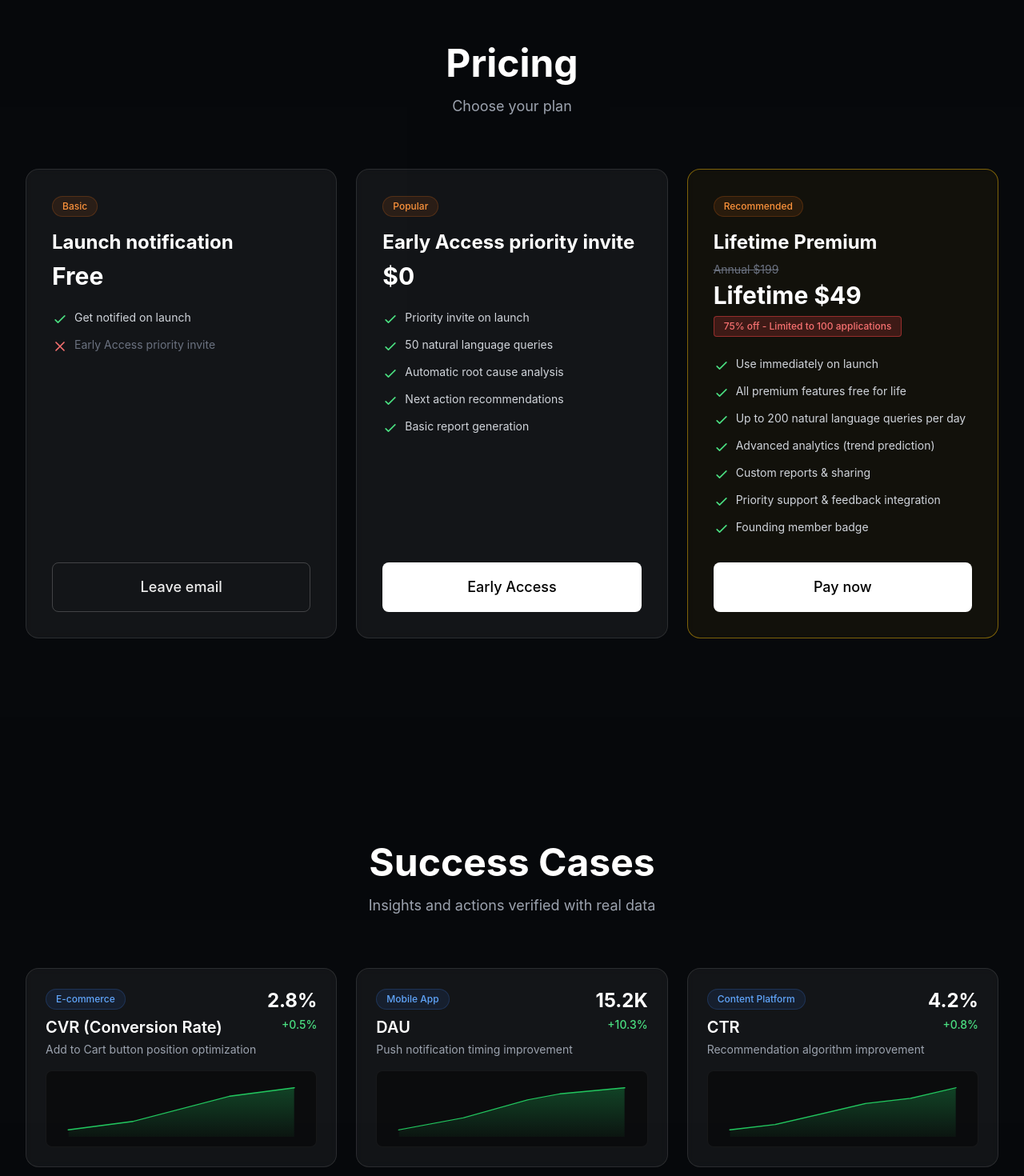
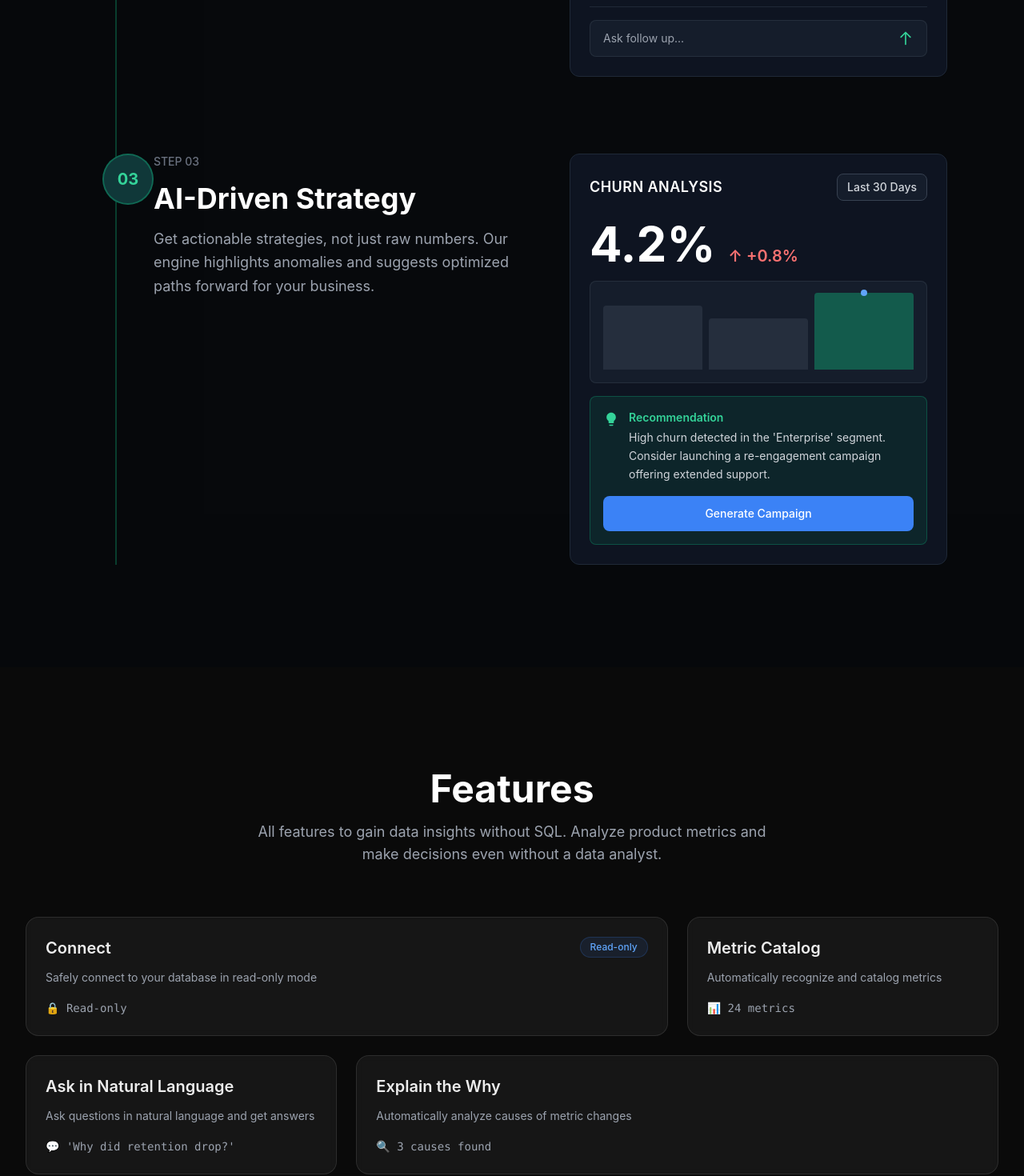
Before and after one commit to unknownstarter/vibesemantic, a Next.js app: page / in a window 1280 px wide. Shown: the part 2661-4131 px from the top of the page at 80% size. Built offline with nearby package versions, Linux system fonts and the light colour scheme.

Commit message:
Changed section orders

```diff
--- a/src/app/page.tsx
+++ b/src/app/page.tsx
@@ -76,10 +76,10 @@ export default function LandingPage() {
         <main>
           <Hero />
           <Problem />
+          <HowItWorks />
           <Bento />
+          <SuccessCase />
           <Pricing />
-          <SuccessCase />
-          <HowItWorks />
           <Security />
           <FAQ />
           <Section id="apply" className="bg-gray-950/30">
```
